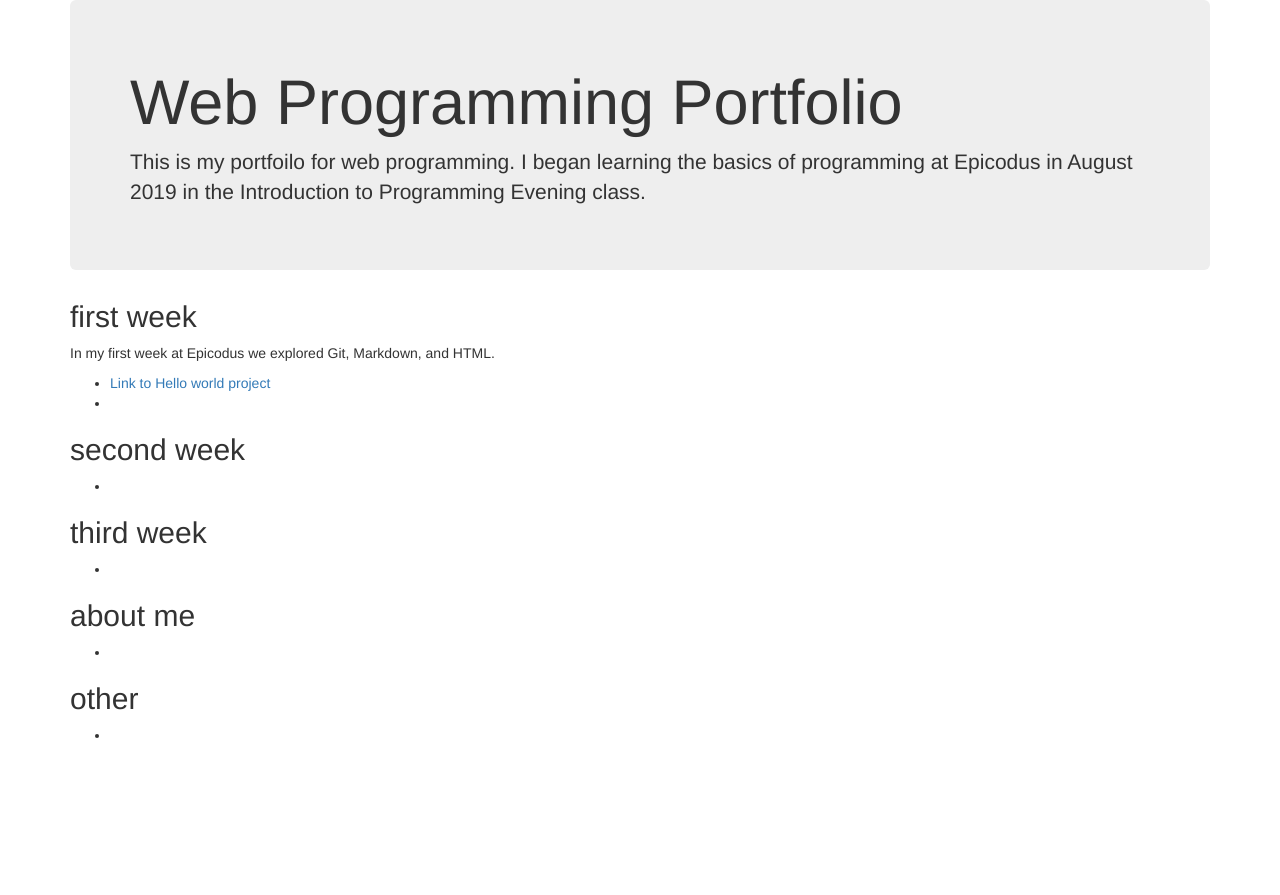
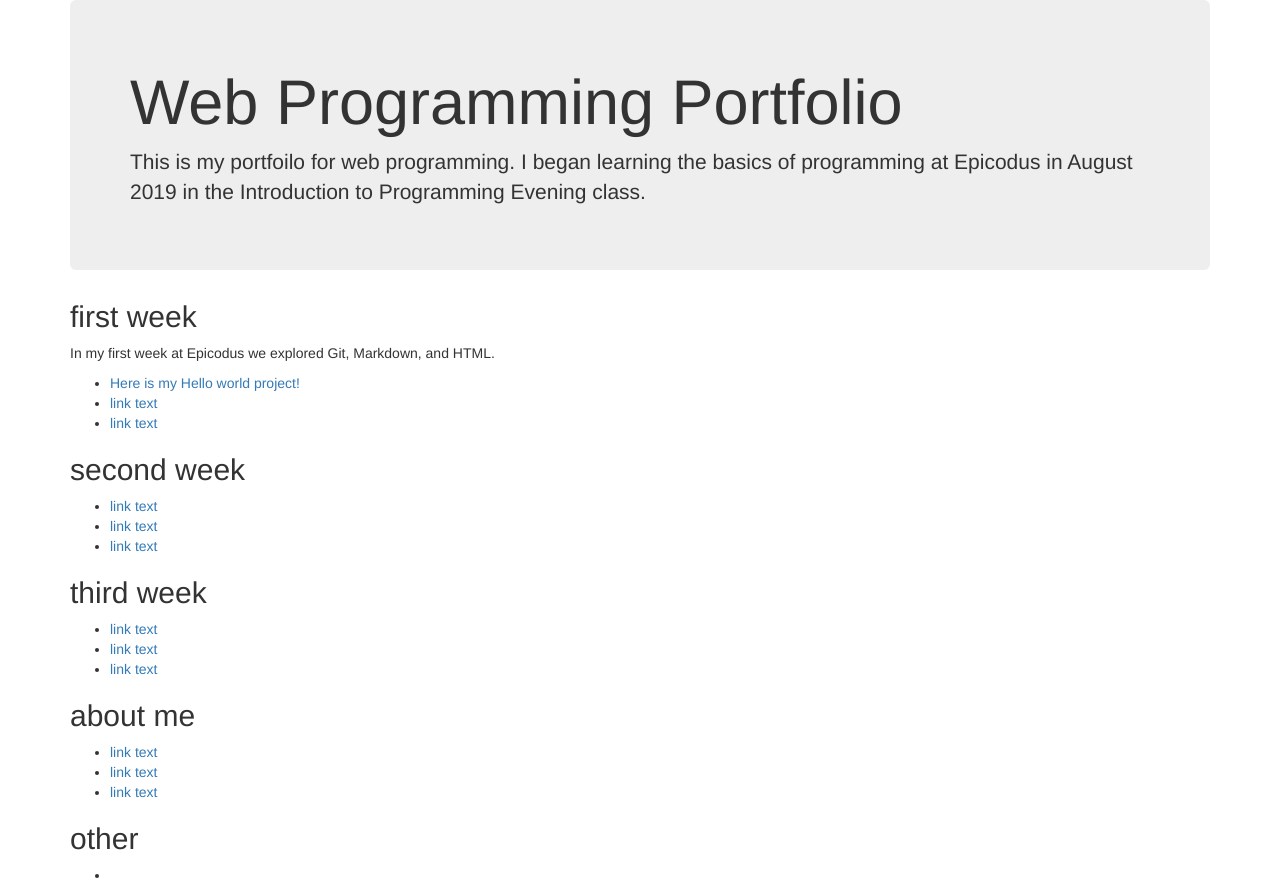
Before and after one commit to fcw1987/Portfolio, a plain HTML site: page index.html in a window 1280 px wide. Before the commit the page ends 800 px from the top, so only its background shows below. Drawn offline with Linux system fonts and the light colour scheme.

Commit message:
added additional content formatting

```diff
--- a/index.html
+++ b/index.html
@@ -17,20 +17,27 @@
         In my first week at Epicodus we explored Git, Markdown, and HTML.
       </p>
       <ul>
-        <li><a href="https://github.com/fcw1987/hello-world">Link to Hello world project</a></li>
-        <li></li>
+        <li><a href="https://github.com/fcw1987/hello-world">Here is my Hello world project!</a></li>
+        <li><a href="url">link text</a></li>
+        <li><a href="url">link text</a></li>
       </ul>
       <h2>second week</h2>
       <ul>
-        <li></li>
+        <li><a href="url">link text</a></li>
+        <li><a href="url">link text</a></li>
+        <li><a href="url">link text</a></li>
         </ul>
       <h2>third week</h2>
       <ul>
-        <li></li>
+        <li><a href="url">link text</a></li>
+        <li><a href="url">link text</a></li>
+        <li><a href="url">link text</a></li>
         </ul>
       <h2>about me</h2>
       <ul>
-        <li></li>
+        <li><a href="url">link text</a></li>
+        <li><a href="url">link text</a></li>
+        <li><a href="url">link text</a></li>
         </ul>
       <h2>other</h2>
       <ul>
```
